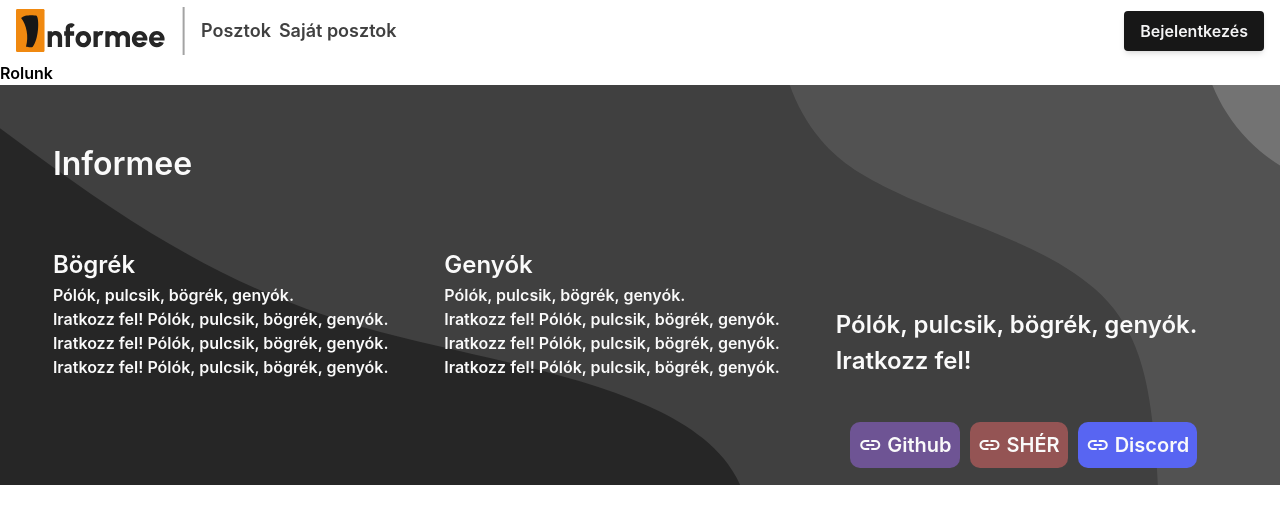
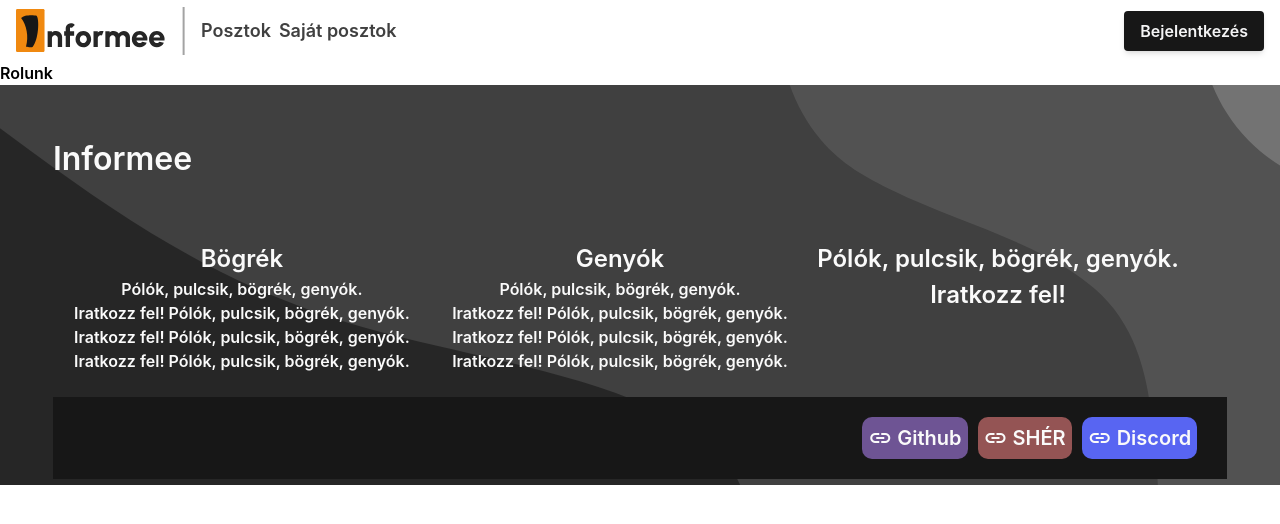
Before and after one commit to WR0NGTH3HU4/Informee, a Vue app: page /Rolunk in a window 1280 px wide. Shown: the top 524 px of the page. Built offline with nearby package versions, Linux system fonts and the light colour scheme; what tailwindcss-animated would draw is missing.

Commit message:
Szöveg elrendezése, fekete sáv beillesztése

```diff
--- a/src/components/Footer.vue
+++ b/src/components/Footer.vue
@@ -65,16 +65,20 @@
   .footer {
 
     background-image: url(../assets/hatterfooter.svg);
-    padding: 20px;
     display: flex;
     justify-content: space-around;
     align-items: center;
     height: 50%;
   }
 
-  .footer-content{
-    align-items: flex-end;
-  }
+  .footer-content {
+    color: #FAFAFA;
+    display: flex;
+    flex-direction: row;
+    margin-bottom: 2%;
+    width: calc(100% - 40px);
+    text-align: center;
+}
   .footer-content ul {
     list-style: none;
     margin: 0;
@@ -134,8 +138,15 @@
   margin-left: auto; /* Az automatikus margin eltolja a jobb oszlopot a footer jobb szélére */
 }
 
-
 .masodik-sor{
   font-size: x-large;
+  text-align: center;
 }
+
+.footer-social {
+    background-color: #171717;
+    margin-bottom: 15px;
+    width: 100%; /* Töltse ki a lábléc teljes szélességét */
+}
+
   </style>
--- a/src/components/linkButton.vue
+++ b/src/components/linkButton.vue
@@ -76,7 +76,7 @@ defineProps(['text', 'linkButton', 'click'])
   justify-content: center;
   flex-direction: row-reverse;
   border-radius: 10px;
-  padding: 8px;
+  padding: 6px;
   width: fit-content;
 }
 
@@ -89,7 +89,7 @@ defineProps(['text', 'linkButton', 'click'])
   justify-content: center;
   flex-direction: row-reverse;
   border-radius: 10px;
-  padding: 8px;
+  padding: 6px;
   width: fit-content;
 }
 
@@ -101,7 +101,7 @@ defineProps(['text', 'linkButton', 'click'])
   justify-content: center;
   flex-direction: row-reverse;
   border-radius: 10px;
-  padding: 8px;
+  padding: 6px;
   width: fit-content;
 }
 
```
